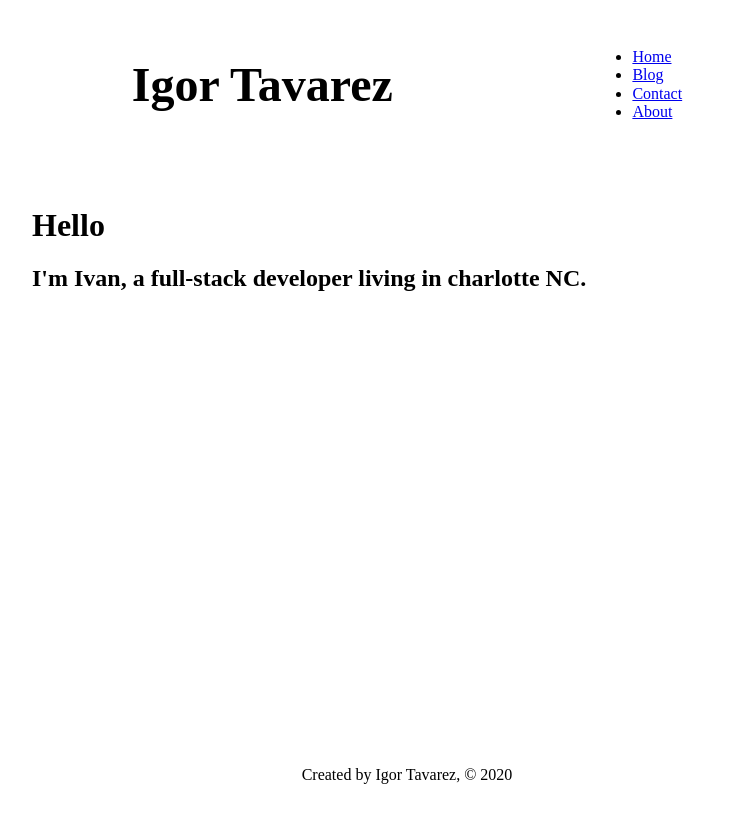
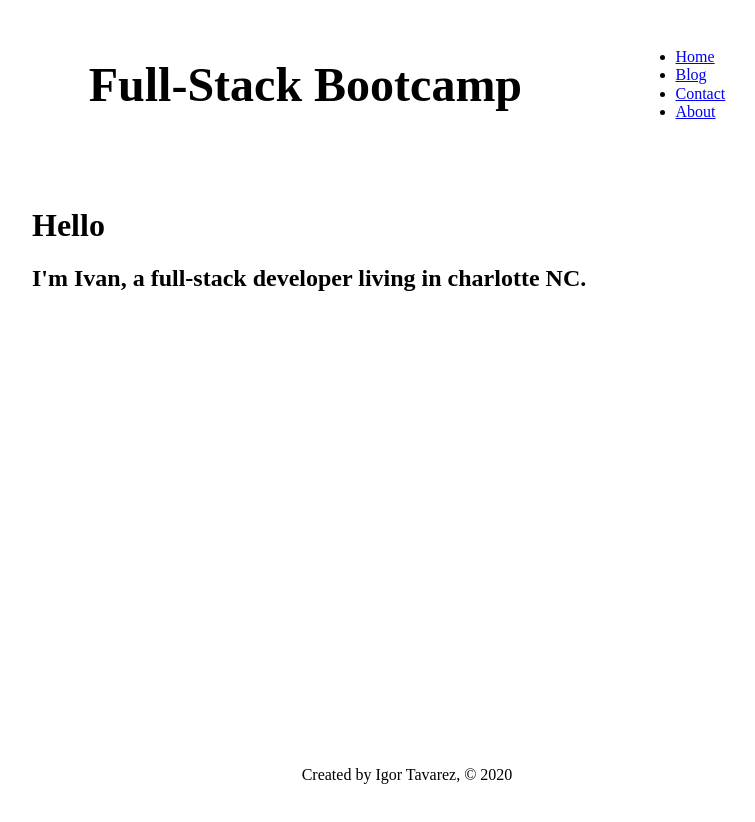
Before and after one commit to itava0/Gatsby-Bootcamp, a Gatsby site: page / in a window 1280 px wide. Shown: the whole page, without its empty margins (233-988 px from the left). Built offline with nearby package versions, Linux system fonts and the light colour scheme; Gatsby itself is replaced by a stand-in of ours.

Commit message:
Query the title of from the metadata using graphQL

```diff
--- a/src/components/header.js
+++ b/src/components/header.js
@@ -1,13 +1,22 @@
 import React from "react"
 // We used the Link component intead of the <a> tag for optimaziation.
-import { Link } from "gatsby"
+import { Link, graphql, useStaticQuery } from "gatsby"
 import headerStyles from "./header.module.scss"
 
 const Header = () => {
+  const data = useStaticQuery(graphql`
+      query{
+        site{
+          siteMetadata{
+            title
+          }
+        }
+      }
+  `)
   return (
     <header className={headerStyles.header}>
       <h1>
-        <Link to="/" className={headerStyles.title}>Igor Tavarez</Link>
+        <Link to="/" className={headerStyles.title}>{data.site.siteMetadata.title}</Link>
       </h1>
       <nav>
         <ul className={headerStyles.navList}>
```
